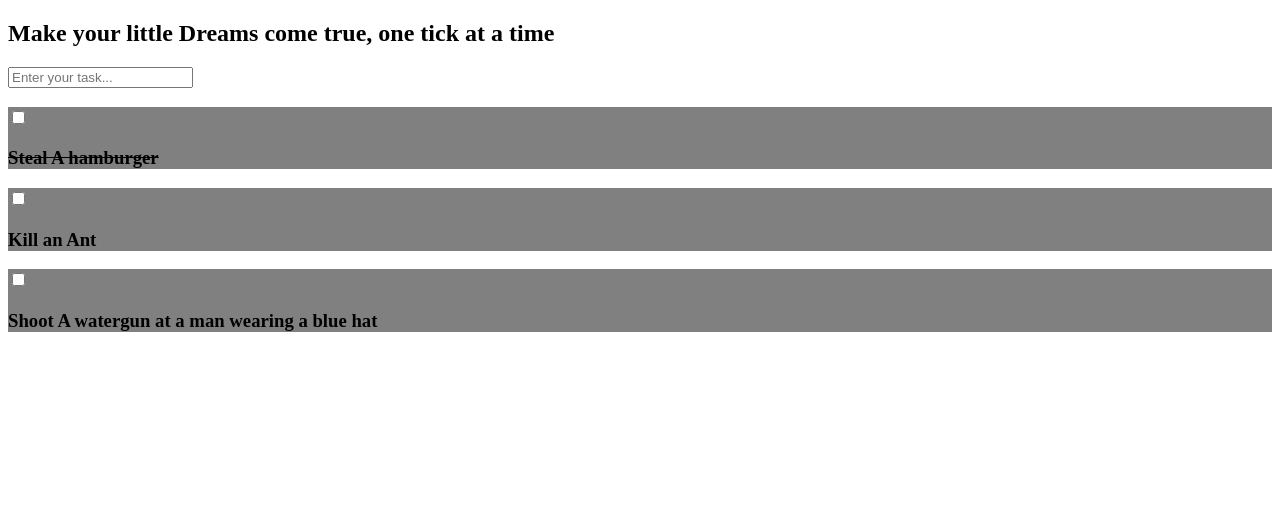
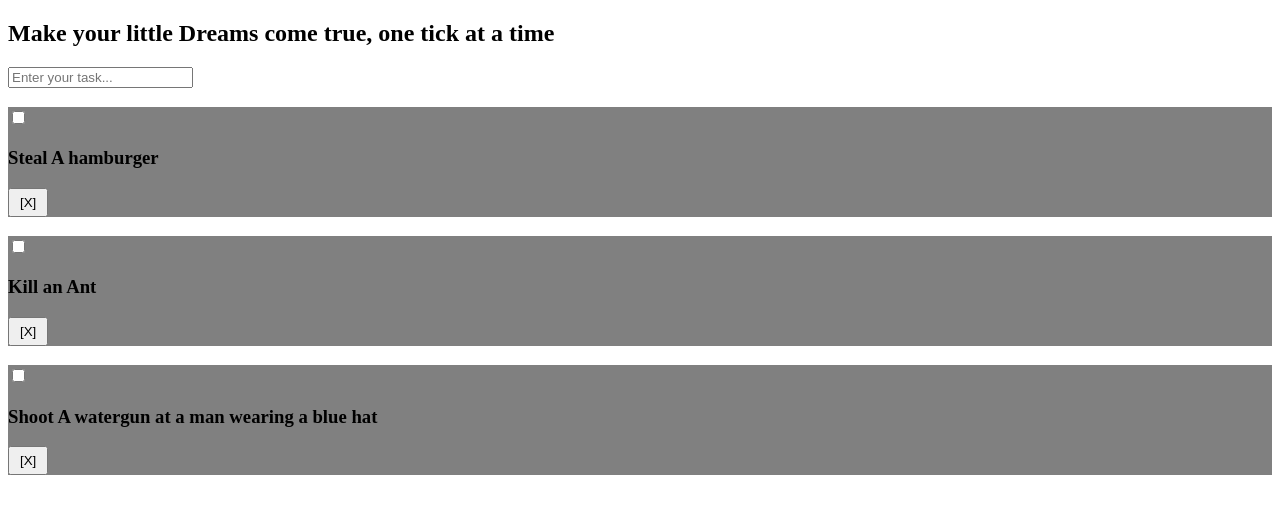
Before and after one commit to Reroot/React-Todo, a React (Create React App) app: page / in a window 1280 px wide. Shown: the top 514 px of the page. Built offline with nearby package versions, Linux system fonts and the light colour scheme.

Commit message:
adding delete task same way passing up from item

```diff
--- a/src/AddItem.js
+++ b/src/AddItem.js
@@ -1,8 +1,9 @@
 import React from "react";
+// import css from "./App.css";
 
 export default function AddItem() {
 	return (
-		<div style={{ backroundColor: "#333" }}>
+		<div style={{ backround: "light green" }}>
 			<input type="text" placeholder="Enter your task..." />
 		</div>
 	);
--- a/src/App.js
+++ b/src/App.js
@@ -10,7 +10,7 @@ class App extends Component {
 			{
 				id: 1,
 				title: "Steal A hamburger",
-				completed: true
+				completed: false
 			},
 			{
 				id: 2,
@@ -26,11 +26,18 @@ class App extends Component {
 	};
 
 	// markComplete = (id) => {};
+	//delete todo
+	deleteTask = (id) => {
+		console.log(id);
+		//use filter, loop though based on a conition, return a new array
+		this.setState({
+			//copy everything by using spead oprator
+			//then filter them base on, if any todo where any id is not equal
 
-	deleteTask = (id) => {
-		console.log("delete from app.js tower");
+			todos: [...this.state.todos.filter((todo) => todo.id !== id)]
+		});
 	};
-
+	//stike though flip boolean
 	markComplete = (id) => {
 		// working becuase we passed up
 		//to acess our state ids we need to map through
--- a/src/TodoItem.js
+++ b/src/TodoItem.js
@@ -41,12 +41,20 @@ export class TodoItem extends Component {
 					// onClick={this.props.markComplete.bind(this)}
 				/>{" "}
 				<p>{title}</p>
+				<button style={btnStyle} onClick={this.props.deleteTask.bind(this, id)}>
+					[X]
+				</button>
 				{/* <p>{this.props.todo.id}</p> */}
 			</div>
 		);
 	}
 }
 
+const btnStyle = {
+	backround: "#ff0000",
+	padding: "5px 10px"
+};
+
 // const itemStyle = {
 // 	backgroundColor :
 // }
--- a/src/Todos.js
+++ b/src/Todos.js
@@ -18,6 +18,7 @@ class Todos extends Component {
 					key={todo.id}
 					todo={todo}
 					markComplete={this.props.markComplete}
+					deleteTask={this.props.deleteTask}
 				/>
 			</h3>
 		));
```
